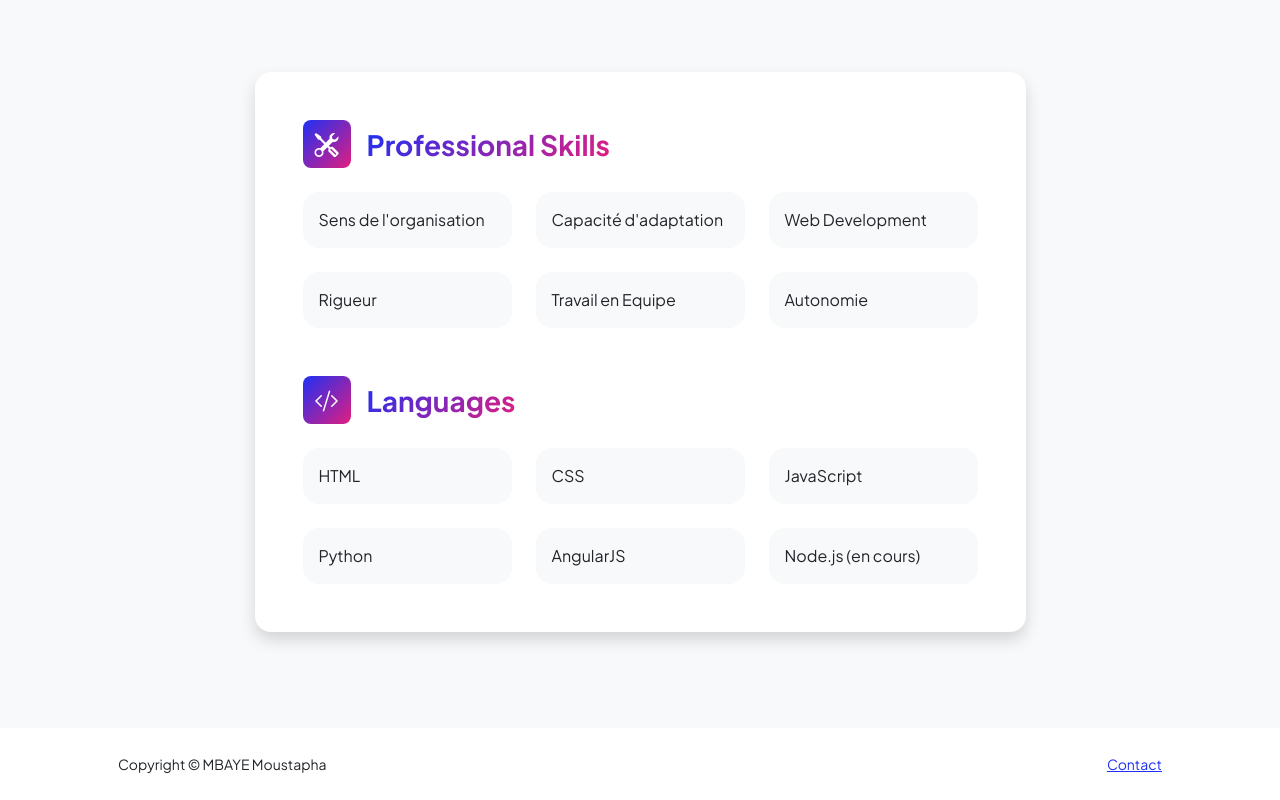
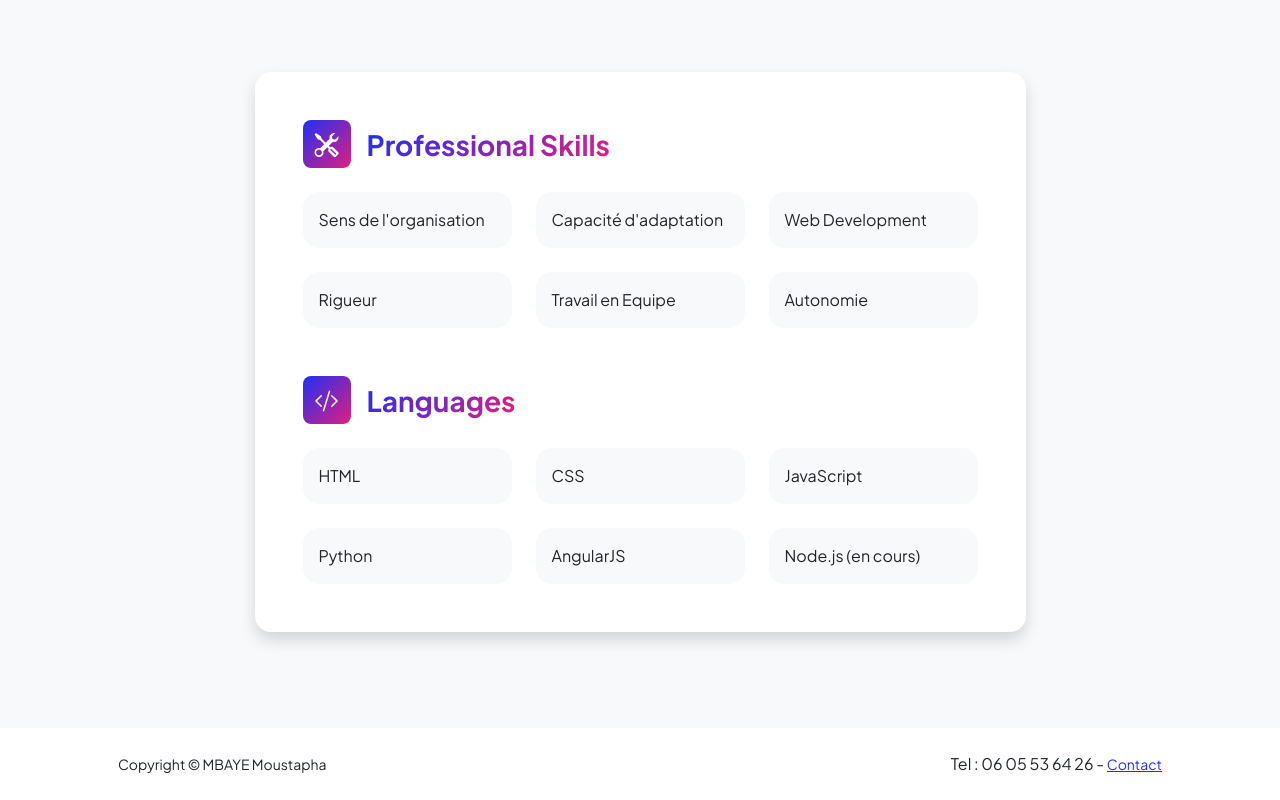
Before and after one commit to MBAYE-Mustafaa/CV, a plain HTML site: page resume.html in a window 1280 px wide. Shown: the part 3610-4410 px from the top of the page. Drawn offline with nearby package versions, Linux system fonts and the light colour scheme.

Commit message:
Update resume.html

```diff
--- a/resume.html
+++ b/resume.html
@@ -288,6 +288,7 @@
                     <div class="col-auto">
                     </div>
                     <div class="col-auto">
+                        Tel : 06 05 53 64 26 -
                         <a class="small" href="mailto:moustapha.mbaye@imt-atlantique.net">Contact</a>
                     </div>
                     </div>
```
